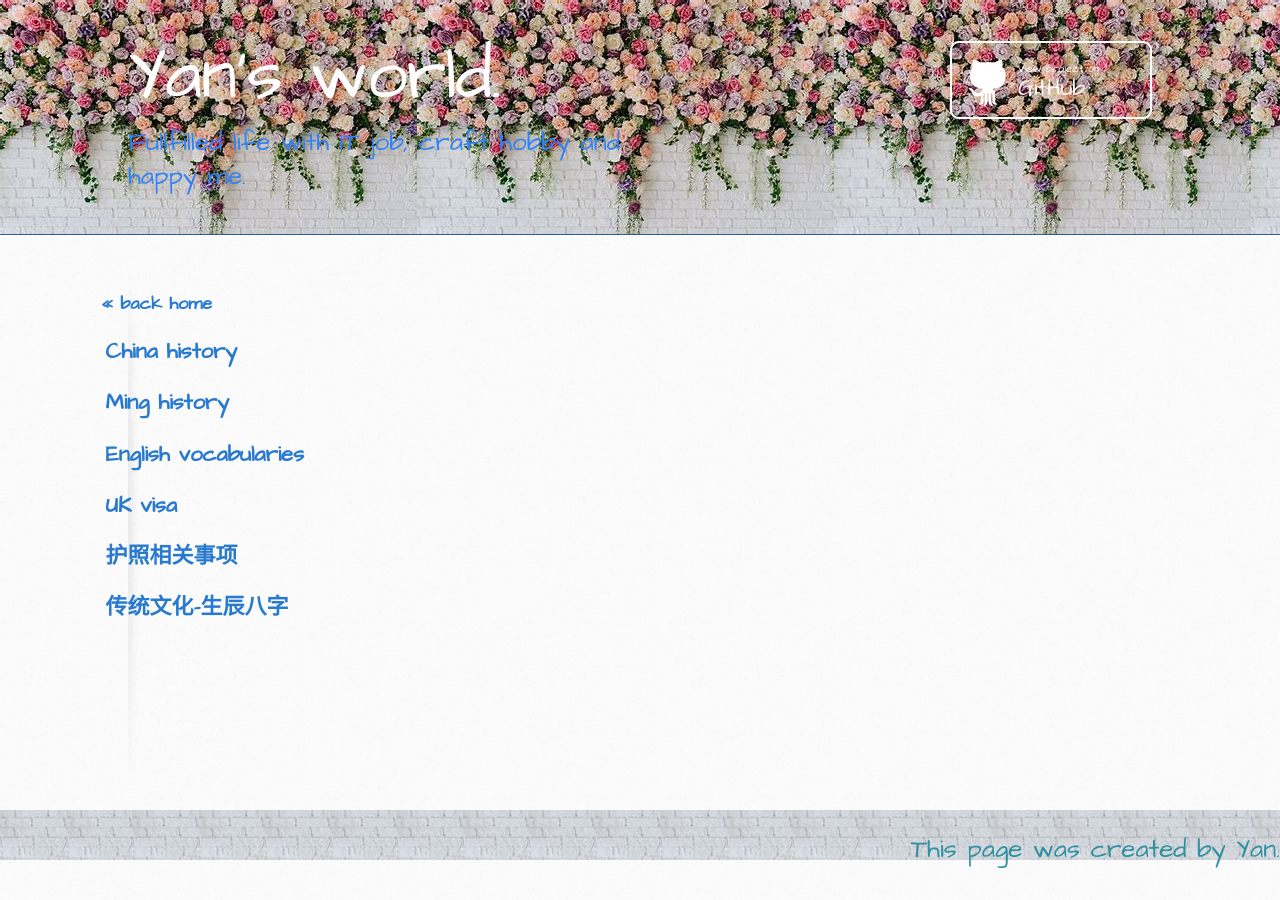
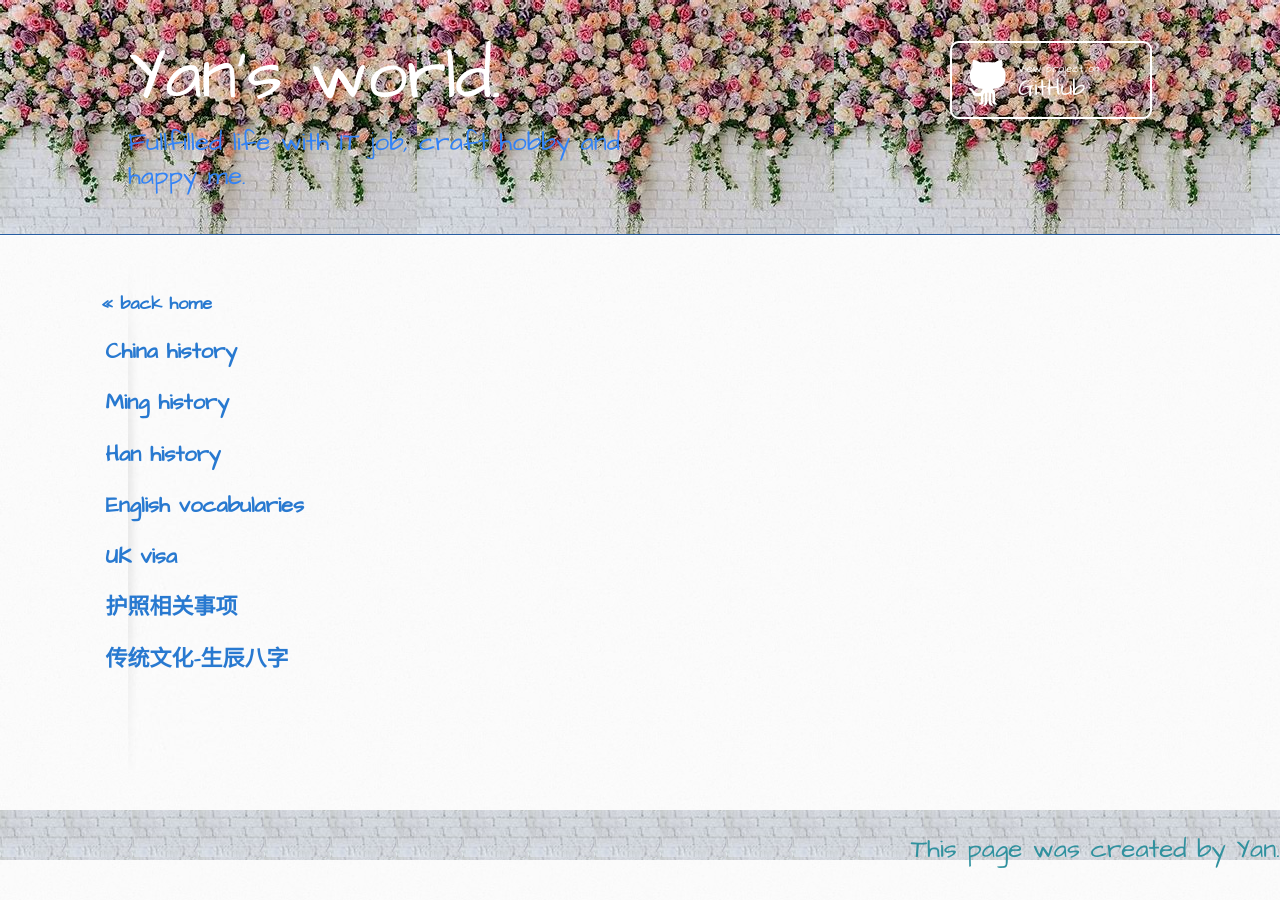
Before and after one commit to itcraftme/itcraftme, a Jekyll site: the page built from docs/me/index.md, in a window 1280 px wide. Built offline with Jekyll 4.4.1, drawn with Linux system fonts in a browser that asks for light colours; our own code applies the rules of GitHub Pages for plain Markdown files.

Commit message:
add index of han history

```diff
--- a/docs/me/index.md
+++ b/docs/me/index.md
@@ -4,6 +4,7 @@ layout: default
 ###  [<< back home](../../index.md)
 ## [China history](./history.md)
 ## [Ming history](./ming.md)
+## [Han history](./han.md)
 ## [English vocabularies](./vocabulary.md)
 [//]:  ## [Pick ups](./pickups.md)
 ## [UK visa](./UKVisa.md)
```
